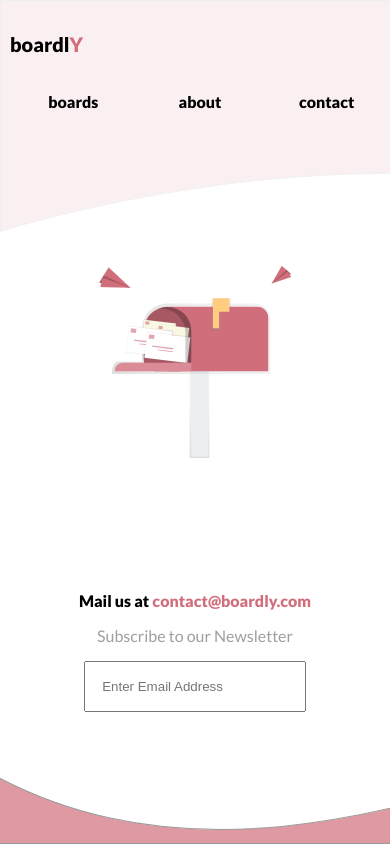
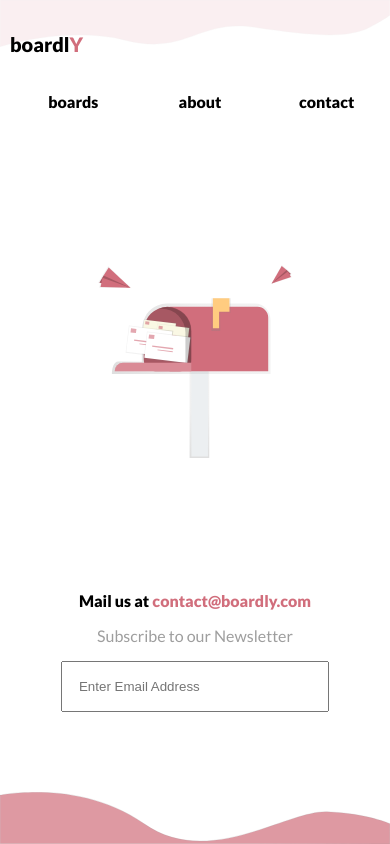
Before and after one commit to ChaitanyaKaranam/boardly, a React (Create React App) app: page /boardly/contact in a window 390 px wide. Built offline with nearby package versions, Linux system fonts and the light colour scheme.

Commit message:
Fixed background css issues

```diff
--- a/src/styles/App.scss
+++ b/src/styles/App.scss
@@ -1,6 +1,7 @@
 .App{
   min-height: 100vh;
   background: url('../images/svg/bottomLayer.svg') bottom no-repeat, url('../images/svg/topLayer.svg') no-repeat;
+  background-size: contain;
 }
 
 header{
--- a/src/styles/Contact.scss
+++ b/src/styles/Contact.scss
@@ -41,7 +41,7 @@
             font-size: 16px;
         }
         input{
-            width: 80%;
+            width: 100%;
         }
     }
 }
```
